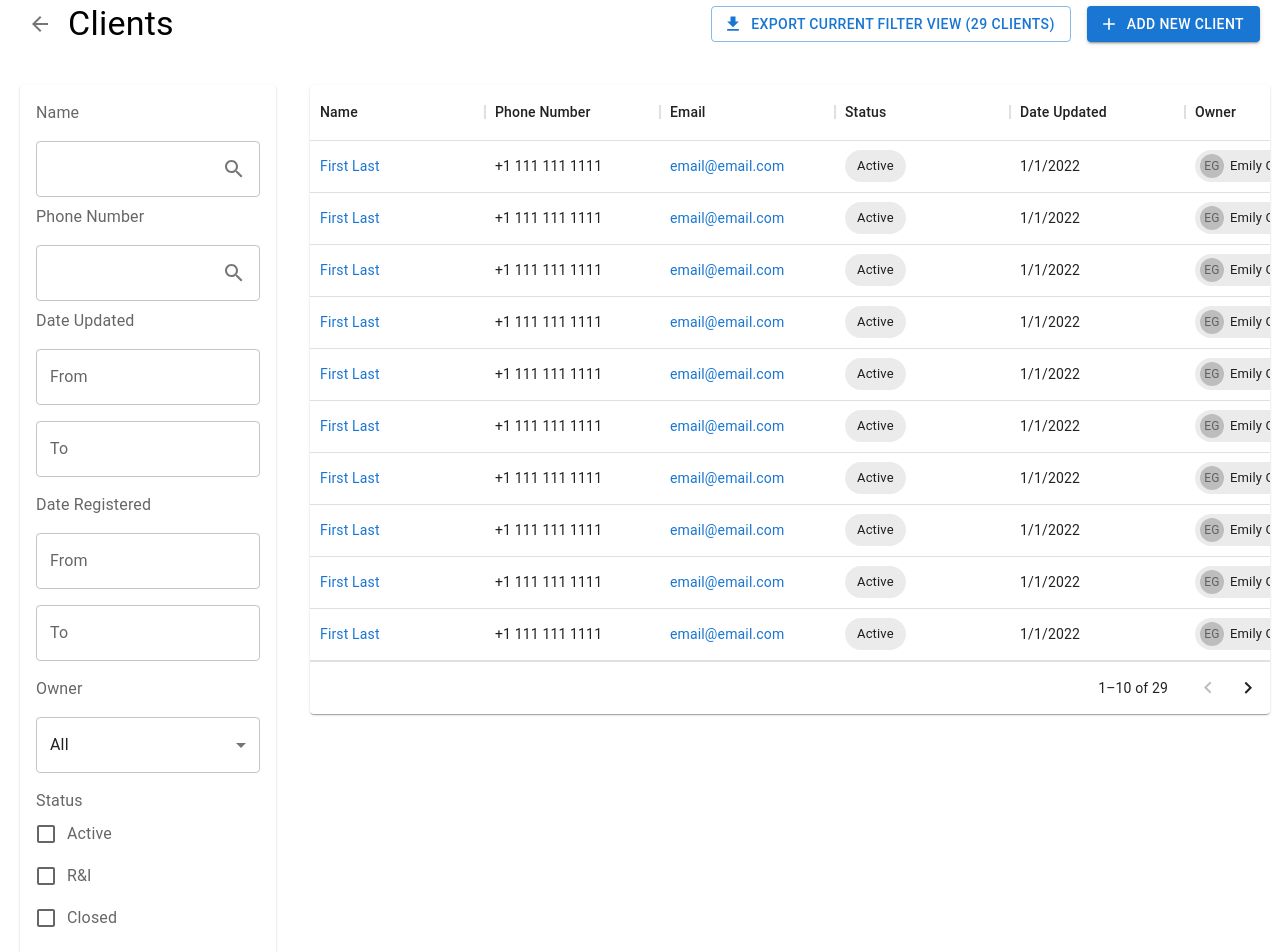
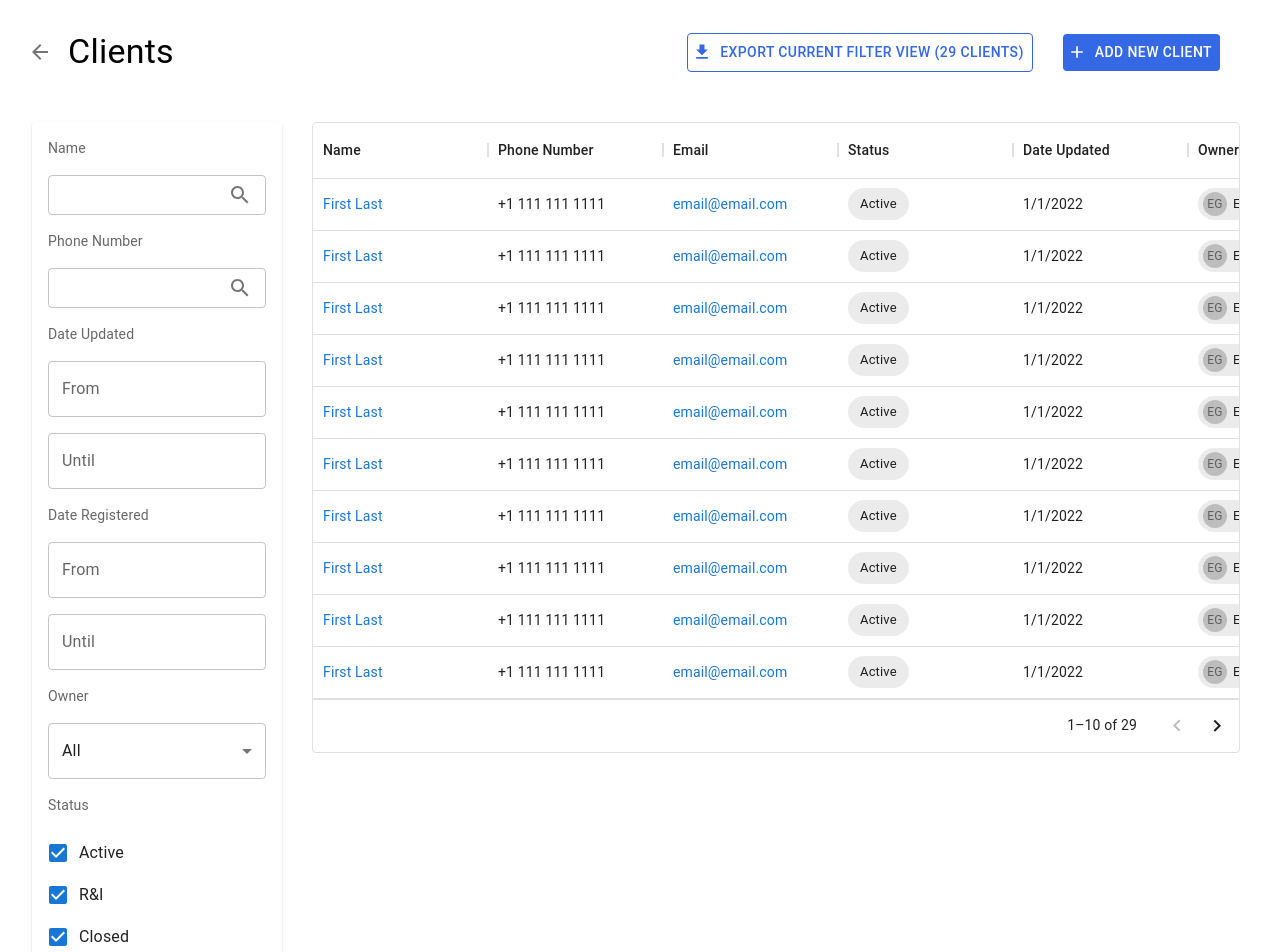
Before and after one commit to uoftblueprint/tces, a React (Create React App) app in the folder client/: page /dashboard in a window 1280 px wide. Shown: the part 120-1072 px from the top of the page. Built offline with nearby package versions, Linux system fonts and the light colour scheme; no server answers.

Commit message:
Fixing TCES-45 Styling changes to match Job Lead table

```diff
--- a/client/src/components/client-dashboard-component/client-dashboard-filter/FilterCard.jsx
+++ b/client/src/components/client-dashboard-component/client-dashboard-filter/FilterCard.jsx
@@ -1,36 +1,41 @@
-import { useState } from "react";
+import { useState } from 'react';
 import {
   TextField,
   Checkbox,
+  FormControl,
+  FormGroup,
   FormControlLabel,
   Button,
   MenuItem,
   Select,
   Card,
   CardContent,
+  CardActions,
   Typography,
   InputAdornment,
-} from "@mui/material";
-import SearchIcon from "@mui/icons-material/Search";
-import { AdapterDayjs } from "@mui/x-date-pickers/AdapterDayjs";
-import { LocalizationProvider, DatePicker } from "@mui/x-date-pickers";
+  Stack,
+} from '@mui/material';
+import SearchIcon from '@mui/icons-material/Search';
+import { AdapterDayjs } from '@mui/x-date-pickers/AdapterDayjs';
+import { LocalizationProvider, DatePicker } from '@mui/x-date-pickers';
+
+import { STATUS_TYPES } from '../../../utils/contants';
 
 function FilterCard() {
-
   const [values, setValues] = useState({
-    name: "",
-    phoneNumber: "",
+    name: '',
+    phoneNumber: '',
     dateUpdatedFrom: null,
     dateUpdatedUntil: null,
     dateRegisteredFrom: null,
     dateRegisteredUntil: null,
-    owner: "All",
+    owner: 'All',
     status: {
       active: false,
       rAndI: false,
       closed: false,
     },
-    actionStatus: "all",
+    actionStatus: 'all',
   });
 
   const handleChange = (prop) => (event) => {
@@ -41,41 +46,45 @@ function FilterCard() {
     setValues({ ...values, [prop]: newValue });
   };
 
-  const handleStatusChange = (prop) => (event) => {
-    setValues({
-      ...values,
-      status: { ...values.status, [prop]: event.target.checked },
-    });
-  };
-
   const handleReset = () => {
     setValues({
-      name: "",
-      phoneNumber: "",
+      name: '',
+      phoneNumber: '',
       dateUpdatedFrom: null,
       dateUpdatedUntil: null,
       dateRegisteredFrom: null,
       dateRegisteredUntil: null,
-      owner: "All",
+      owner: 'All',
       status: {
         active: false,
         rAndI: false,
         closed: false,
       },
-      actionStatus: "all",
+      actionStatus: 'all',
     });
   };
 
   return (
-    <Card sx={{ width: 256, color: "rgba(0, 0, 0, 0.6)" }}>
-      <CardContent sx={{ display: "flex", flexDirection: "column" }}>
-        <Typography variant="body1" sx={{ textAlign: "left" }}>
+    <Card sx={{ width: 250, marginLeft: 4, marginBottom: 4 }}>
+      <CardContent>
+        <Stack spacing={2}>
+          <Typography
+            sx={{ fontSize: 14 }}
+            color="text.secondary"
+            align="left"
+            gutterBottom
+          >
             Name
           </Typography>
+          <Typography sx={{ mb: 0.5 }} color="text.secondary">
             <TextField
+              type="text"
               value={values.name}
-          onChange={handleChange("name")}
-          margin="normal"
+              onChange={handleChange('name')}
+              size="small"
+              style={{
+                borderWidth: '10px',
+              }}
               InputProps={{
                 endAdornment: (
                   <InputAdornment position="end">
@@ -84,13 +93,23 @@ function FilterCard() {
                 ),
               }}
             />
-        <Typography variant="body1" sx={{ textAlign: "left" }}>
+          </Typography>
+          <Typography
+            sx={{ fontSize: 14 }}
+            color="text.secondary"
+            align="left"
+            gutterBottom
+          >
             Phone Number
           </Typography>
           <TextField
+            type="text"
             value={values.phoneNumber}
-          onChange={handleChange("phoneNumber")}
-          margin="normal"
+            onChange={handleChange('phoneNumber')}
+            size="small"
+            style={{
+              borderWidth: '10px',
+            }}
             InputProps={{
               endAdornment: (
                 <InputAdornment position="end">
@@ -99,94 +118,105 @@ function FilterCard() {
               ),
             }}
           />
-        <Typography variant="body1" sx={{ textAlign: "left", mb: 2 }}>
+          <Typography
+            sx={{ fontSize: 14 }}
+            color="text.secondary"
+            align="left"
+            gutterBottom
+          >
             Date Updated
           </Typography>
           <LocalizationProvider dateAdapter={AdapterDayjs}>
             <DatePicker
               label="From"
               value={values.dateUpdatedFrom}
-            onChange={handleDateChange("dateUpdatedFrom")}
+              onChange={handleDateChange('dateUpdatedFrom')}
               // eslint-disable-next-line react/jsx-props-no-spreading
               renderInput={(params) => <TextField {...params} />}
-            sx={{ mb: 2 }}
             />
             <DatePicker
-            label="To"
+              label="Until"
               value={values.dateUpdatedUntil}
-            onChange={handleDateChange("dateUpdatedUntil")}
+              onChange={handleDateChange('dateUpdatedUntil')}
               // eslint-disable-next-line react/jsx-props-no-spreading
               renderInput={(params) => <TextField {...params} />}
-            sx={{ mb: 2 }}
             />
 
-          <Typography variant="body1" sx={{ textAlign: "left", mb: 2 }}>
+            <Typography
+              sx={{ fontSize: 14 }}
+              color="text.secondary"
+              align="left"
+              gutterBottom
+            >
               Date Registered
             </Typography>
             <DatePicker
               label="From"
               value={values.dateRegisteredFrom}
-            onChange={handleDateChange("dateRegisteredFrom")}
+              onChange={handleDateChange('dateRegisteredFrom')}
               // eslint-disable-next-line react/jsx-props-no-spreading
               renderInput={(params) => <TextField {...params} />}
-            sx={{ mb: 2 }}
             />
             <DatePicker
-            label="To"
+              label="Until"
               value={values.dateRegisteredUntil}
-            onChange={handleDateChange("dateRegisteredUntil")}
+              onChange={handleDateChange('dateRegisteredUntil')}
               // eslint-disable-next-line react/jsx-props-no-spreading
               renderInput={(params) => <TextField {...params} />}
-            sx={{ mb: 2 }}
             />
           </LocalizationProvider>
-        <Typography variant="body1" sx={{ textAlign: "left", mb: 2 }}>
+          <Typography
+            sx={{ fontSize: 14 }}
+            color="text.secondary"
+            align="left"
+            gutterBottom
+          >
             Owner
           </Typography>
           <Select
             labelId="owner-label"
             id="owner-select"
             value={values.owner}
-          onChange={handleChange("owner")}
+            onChange={handleChange('owner')}
             fullWidth
           >
             <MenuItem value="All">All</MenuItem>
           </Select>
-        <Typography variant="body1" sx={{ textAlign: "left", mt: 2 }}>
+          <Typography
+            sx={{ fontSize: 14 }}
+            color="text.secondary"
+            align="left"
+            gutterBottom
+          >
             Status
           </Typography>
+          <FormControl sx={{ m: 3 }} component="fieldset" variant="standard">
+            <FormGroup>
+              {STATUS_TYPES.map((statusType) => (
                 <FormControlLabel
+                  key={statusType}
                   control={
                     <Checkbox
-              checked={values.status.active}
-              onChange={handleStatusChange("active")}
+                      checked={() => {}}
+                      onChange={() => {}}
+                      name={statusType}
                     />
                   }
-          label="Active"
+                  label={statusType}
                 />
-        <FormControlLabel
-          control={
-            <Checkbox
-              checked={values.status.rAndI}
-              onChange={handleStatusChange("rAndI")}
-            />
-          }
-          label="R&I"
-        />
-        <FormControlLabel
-          control={
-            <Checkbox
-              checked={values.status.closed}
-              onChange={handleStatusChange("closed")}
-            />
-          }
-          label="Closed"
-        />
-        <Button variant="contained" sx={{ mt: 2 }}>APPLY FLILTER</Button>
-        <Button onClick={handleReset} sx={{ mt: 2, alignSelf: "flex-start" }}>
+              ))}
+            </FormGroup>
+          </FormControl>
+        </Stack>
+      </CardContent>
+      <CardActions sx={{ display: 'flex', p: 2, flexDirection: "column"}}>
+        <Button variant="contained" sx={{ width: "100%" }}>
+          APPLY FLILTER
+        </Button>
+        <Button onClick={handleReset} sx={{ mt: 2, alignSelf: 'flex-start' }}>
           RESET FILTERS
         </Button>
-      </CardContent>
+      </CardActions>
     </Card>
   );
 }
--- a/client/src/components/client-dashboard-component/client-dashboard-table/ClientTable.jsx
+++ b/client/src/components/client-dashboard-component/client-dashboard-table/ClientTable.jsx
@@ -1,7 +1,6 @@
-import PropTypes from "prop-types";
-import { DataGrid } from "@mui/x-data-grid";
-import { Box, Card, Link, Avatar, Chip } from "@mui/material";
-
+import PropTypes from 'prop-types';
+import { DataGrid, gridClasses } from '@mui/x-data-grid';
+import { Link, Avatar, Chip } from '@mui/material';
 
 function ClientTable({
   clientData,
@@ -9,11 +8,10 @@ function ClientTable({
   setPaginationModel,
   totalRowCount,
 }) {
-
   const columns = [
     {
-      field: "name",
-      headerName: "Name",
+      field: 'name',
+      headerName: 'Name',
       width: 175,
       editable: false,
       sortable: false,
@@ -25,16 +23,16 @@ function ClientTable({
       ),
     },
     {
-      field: "phone",
-      headerName: "Phone Number",
+      field: 'phone',
+      headerName: 'Phone Number',
       width: 175,
       editable: false,
       sortable: false,
       filterable: false,
     },
     {
-      field: "email",
-      headerName: "Email",
+      field: 'email',
+      headerName: 'Email',
       width: 175,
       editable: false,
       sortable: false,
@@ -46,27 +44,25 @@ function ClientTable({
       ),
     },
     {
-      field: "status",
-      headerName: "Status",
+      field: 'status',
+      headerName: 'Status',
       width: 175,
       editable: false,
       sortable: false,
       filterable: false,
-      renderCell: (params) => (
-        <Chip label={params.value} />
-      ),
+      renderCell: (params) => <Chip label={params.value} />,
     },
     {
-      field: "dateUpdated",
-      headerName: "Date Updated",
+      field: 'dateUpdated',
+      headerName: 'Date Updated',
       width: 175,
       editable: false,
       sortable: false,
       filterable: false,
     },
     {
-      field: "owner",
-      headerName: "Owner",
+      field: 'owner',
+      headerName: 'Owner',
       width: 175,
       editable: false,
       sortable: false,
@@ -74,23 +70,34 @@ function ClientTable({
       renderCell: (params) => {
         const getInitials = (name) => {
           return name
-            .split(" ")
+            .split(' ')
             .map((n) => n[0])
-            .join("");
+            .join('');
         };
 
         return (
-          <Chip avatar={<Avatar>{getInitials(params.value)}</Avatar>} label={params.value} />
+          <Chip
+            avatar={<Avatar>{getInitials(params.value)}</Avatar>}
+            label={params.value}
+          />
         );
       },
     },
   ];
 
   return (
-    <Card>
-      <Box>
     <DataGrid
-          sx={{ border: 'none' }}
+      sx={{
+        minHeight: '500px',
+        '& .actionButton': {
+          display: 'none',
+        },
+        [`& .${gridClasses.row}:hover`]: {
+          '.actionButton': {
+            display: 'block',
+          },
+        },
+      }}
       rowCount={totalRowCount}
       rows={clientData}
       columns={columns}
@@ -101,8 +108,6 @@ function ClientTable({
       disableColumnSelector
       disableColumnMenu
     />
-      </Box>
-    </Card>
   );
 }
 
--- a/client/src/components/client-dashboard-component/index.jsx
+++ b/client/src/components/client-dashboard-component/index.jsx
@@ -1,11 +1,12 @@
-import { Button, Box, Typography, IconButton } from "@mui/material";
-import { useState } from "react";
-import DownloadIcon from "@mui/icons-material/Download";
+import { Button, Box, Typography, IconButton } from '@mui/material';
+import { useState } from 'react';
+import DownloadIcon from '@mui/icons-material/Download';
 import ArrowBackIcon from '@mui/icons-material/ArrowBack';
-import AddIcon from "@mui/icons-material/Add";
-import PropTypes from "prop-types";
-import FilterCard from "./client-dashboard-filter/FilterCard";
-import ClientTable from "./client-dashboard-table/ClientTable";
+import AddIcon from '@mui/icons-material/Add';
+import PropTypes from 'prop-types';
+import FilterCard from './client-dashboard-filter/FilterCard';
+import ClientTable from './client-dashboard-table/ClientTable';
+import ClientDashboardContainer from './index.styles';
 
 function ClientDashboardComponent({ clientData }) {
   const [paginationModel, setPaginationModel] = useState({
@@ -22,28 +23,73 @@ function ClientDashboardComponent({ clientData }) {
   );
 
   return (
-    <Box sx={{ display: "flex", flexDirection: "column", height: "100%" }}>
-      <Box sx={{ display: "flex", justifyContent: "space-between", alignItems: "center", padding: "20px", mt: 3 }}>
-        <Box sx={{ display: "flex", alignItems: "center" }}>
+    <ClientDashboardContainer>
+      <Box sx={{ display: 'flex', flexDirection: 'column', height: '100%' }}>
+        <Box
+          sx={{
+            display: 'flex',
+            justifyContent: 'space-between',
+            alignItems: 'center',
+            padding: '20px',
+            mt: 3,
+          }}
+        >
+          <Box sx={{ display: 'flex', alignItems: 'center' }}>
             <IconButton>
               <ArrowBackIcon />
             </IconButton>
-          <Typography variant="h4" sx={{ ml: 1 }}>Clients</Typography>
+            <Typography variant="h4" sx={{ ml: 1 }}>
+              Clients
+            </Typography>
           </Box>
           <Box>
-          <Button variant="outlined" startIcon={<DownloadIcon />}>
-            EXPORT CURRENT FILTER VIEW ({clientData.length} CLIENTS)
+            <Button
+              sx={{
+                marginLeft: 'auto',
+                marginBottom: '30px',
+                marginRight: '30px',
+                marginTop: '30px',
+                backgroundColor: 'white',
+                border: '1px solid #3568E5',
+                color: '#3568E5',
+                '&:hover': {
+                  backgroundColor: '#3568E5',
+                  color: 'white',
+                },
+              }}
+              startIcon={<DownloadIcon />}
+              onClick={() => {}}
+            >
+              EXPORT CURRENT FILTER VIEW ({clientData.length} Clients)
             </Button>
-          <Button variant="contained" startIcon={<AddIcon />} sx={{ ml: 2 }}>
+            <Button
+              sx={{
+                marginLeft: 'auto',
+                marginBottom: '30px',
+                marginTop: '30px',
+                backgroundColor: '#3568E5',
+                color: 'white',
+                '&:hover': {
+                  backgroundColor: '#3568E5',
+                  color: 'white',
+                },
+              }}
+              startIcon={<AddIcon />}
+              onClick={() => {}}
+            >
               ADD NEW CLIENT
             </Button>
           </Box>
         </Box>
-      <Box sx={{ display: "flex", flexGrow: 1 }}>
-        <Box sx={{ width: "25%", minWidth: "250px", padding: "20px" }}>
+        <Box
+          sx={{
+            display: 'flex',
+            flexDirection: 'row',
+            gridColumnGap: '30px',
+            width: '100%',
+          }}
+        >
           <FilterCard />
-        </Box>
-        <Box sx={{ flexGrow: 1, maxWidth: "75%", padding: "20px" }}>
           <ClientTable
             clientData={displayedRows}
             paginationModel={paginationModel}
@@ -52,7 +98,7 @@ function ClientDashboardComponent({ clientData }) {
           />
         </Box>
       </Box>
-    </Box>
+    </ClientDashboardContainer>
   );
 }
 
--- /dev/null
+++ b/client/src/components/client-dashboard-component/index.styles.jsx
@@ -0,0 +1,8 @@
+import styled from "styled-components";
+
+const ClientDashboardContainer = styled.div`
+  margin-right: 40px;
+  overflow: "auto";
+`;
+
+export default ClientDashboardContainer;
--- a/client/src/utils/contants.js
+++ b/client/src/utils/contants.js
@@ -1,5 +1,6 @@
 // all constants stored here
 
-const JOB_TYPES = ["Full Time", "Part Time", "Casual", "On-Call"];
+export const JOB_TYPES = ["Full Time", "Part Time", "Casual", "On-Call"];
+export const STATUS_TYPES = ["Active", "R&I", "Closed"];
 
-export default JOB_TYPES;
+export default { JOB_TYPES, STATUS_TYPES };
```
Also changed, not shown: client/src/components/job-lead-dashboard-component/job-lead-dashboard-filters/index.jsx (+32 -32 lines). Lines whose indentation alone changed are shown as unchanged.
